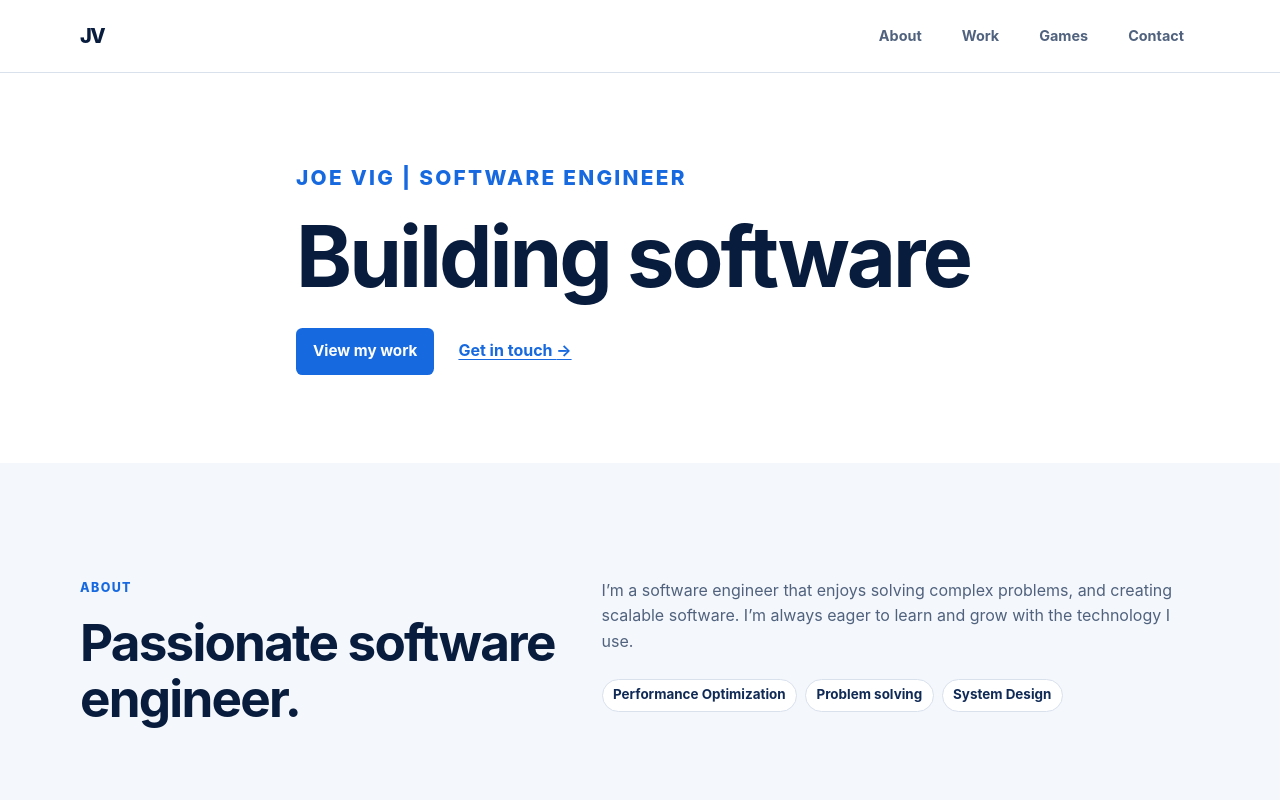
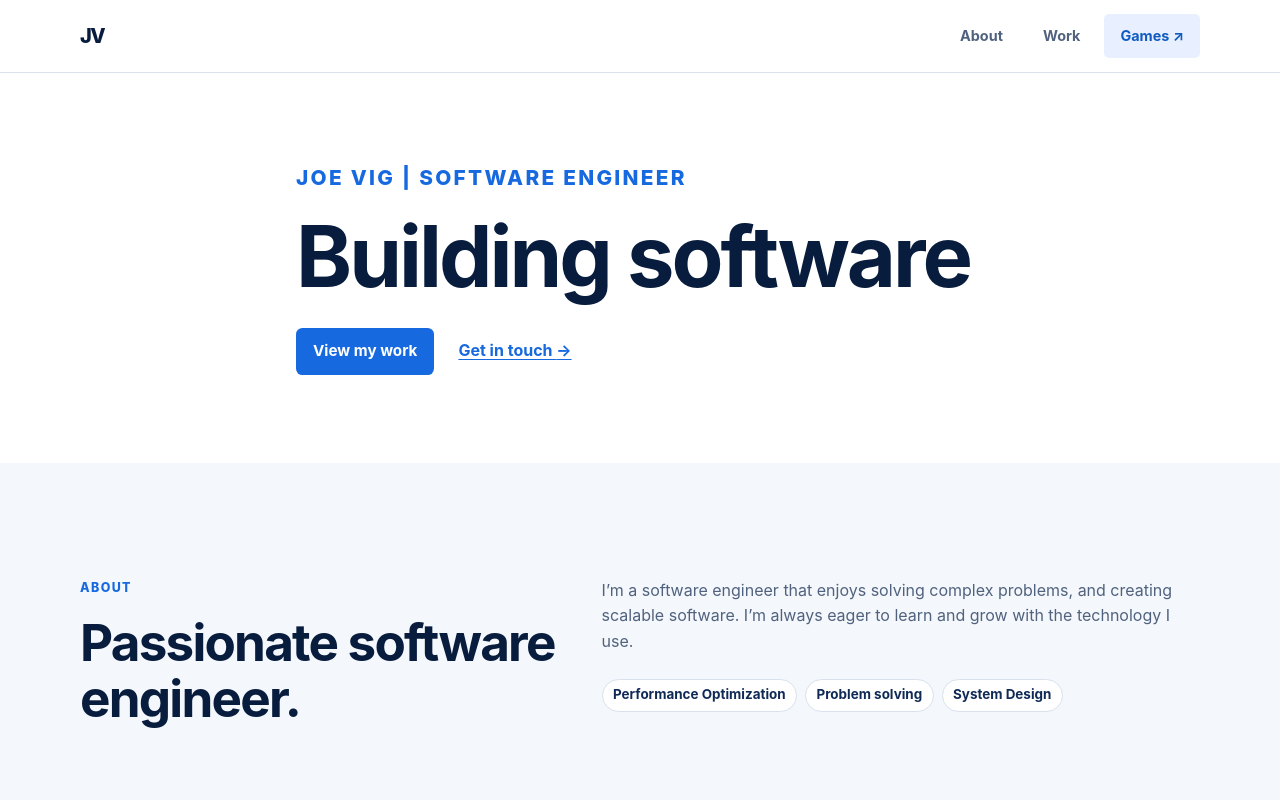
Before and after one commit to vigjo/vigjo.github.io, a plain HTML site: page index.html in a window 1280 px wide. Shown: the top 800 px of the page. Drawn offline with Linux system fonts and the light colour scheme.

Commit message:
Keep contact links in the footer

```diff
--- a/index.html
+++ b/index.html
@@ -39,6 +39,9 @@
   .jv-header nav { gap: .5rem; }
   .jv-header nav a { padding-inline: 1rem; }
 }
+
+.jv-header nav a[href="https://games.joevig.com/"] { background: #e8f0ff; color: #105bc2; border-radius: 5px; }
+.jv-header [aria-current] .away { display: none; }
 </style>
 <!-- /jv-styles --></head>
 <body>
@@ -51,8 +54,7 @@
     <nav aria-label="Primary navigation">
       <a href="https://joevig.com/#about">About</a>
       <a href="https://joevig.com/#projects">Work</a>
-      <a href="https://games.joevig.com/">Games</a>
-      <a href="https://joevig.com/#contact">Contact</a>
+      <a href="https://games.joevig.com/">Games<span class="away" aria-hidden="true"> ↗</span></a>
     </nav>
   </div>
 </header>
@@ -144,14 +146,14 @@
 
     </main>
 
-    <footer id="contact" class="site-footer" aria-labelledby="contact-title">
+    <footer id="contact" class="site-footer">
         <div class="container footer-inner">
             <p>© <span id="year">2026</span> Joe Vig</p>
-            <div><h2 id="contact-title">Contact</h2><ul class="social-list">
+            <ul class="social-list">
                 <li><a href="https://github.com/vigjo" target="_blank" rel="noopener noreferrer">GitHub <span aria-hidden="true">↗</span></a></li>
                 <li><a href="https://linkedin.com/in/joseph-vig" target="_blank" rel="noopener noreferrer">LinkedIn <span aria-hidden="true">↗</span></a></li>
                 <li><a href="mailto:jvig789@gmail.com">Email <span aria-hidden="true">↗</span></a></li>
-            </ul></div>
+            </ul>
         </div>
     </footer>
 </body>
```
